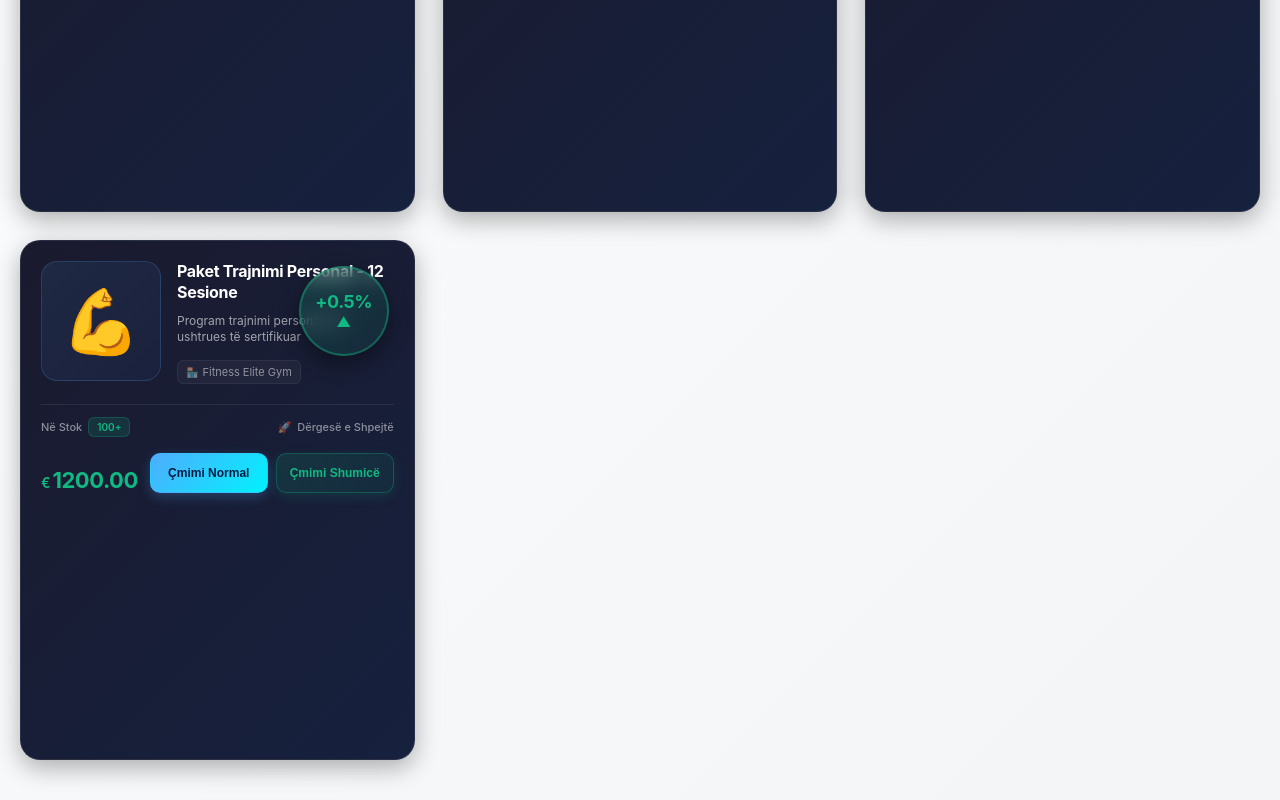
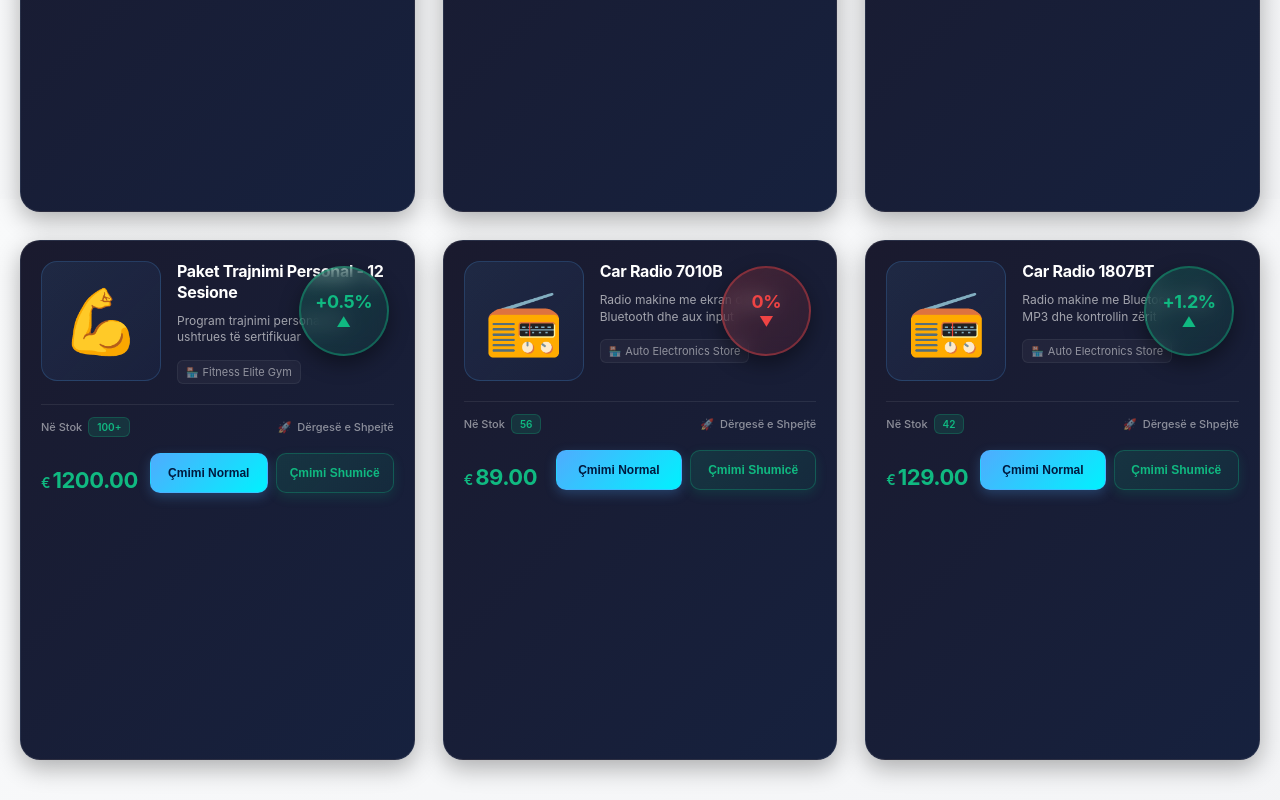
Before and after one commit to sesopeso101-sudo/Polyshop, a React (Create React App) app: page / in a window 1280 px wide. Shown: the part 3001-3801 px from the top of the page. Built offline with nearby package versions, Linux system fonts and the light colour scheme; no server answers.

Commit message:
Add car radio products: 7010B and 1807BT to product listing

```diff
--- a/src/App.js
+++ b/src/App.js
@@ -227,6 +227,32 @@ function App() {
       wholesale: 850,
       rating: 4.8,
     },
+    {
+      id: 17,
+      name: 'Car Radio 7010B',
+      category: 'electronics',
+      price: 89,
+      priceChange: 0.0,
+      description: 'Radio makine me ekran digjital, Bluetooth dhe aux input',
+      image: '📻',
+      seller: 'Auto Electronics Store',
+      stock: 56,
+      wholesale: 59,
+      rating: 4.6,
+    },
+    {
+      id: 18,
+      name: 'Car Radio 1807BT',
+      category: 'electronics',
+      price: 129,
+      priceChange: 1.2,
+      description: 'Radio makine me Bluetooth, USB, MP3 dhe kontrollin zërit',
+      image: '📻',
+      seller: 'Auto Electronics Store',
+      stock: 42,
+      wholesale: 89,
+      rating: 4.7,
+    },
   ];
 
   const filteredProducts = selectedCategory === 'trending'
```
